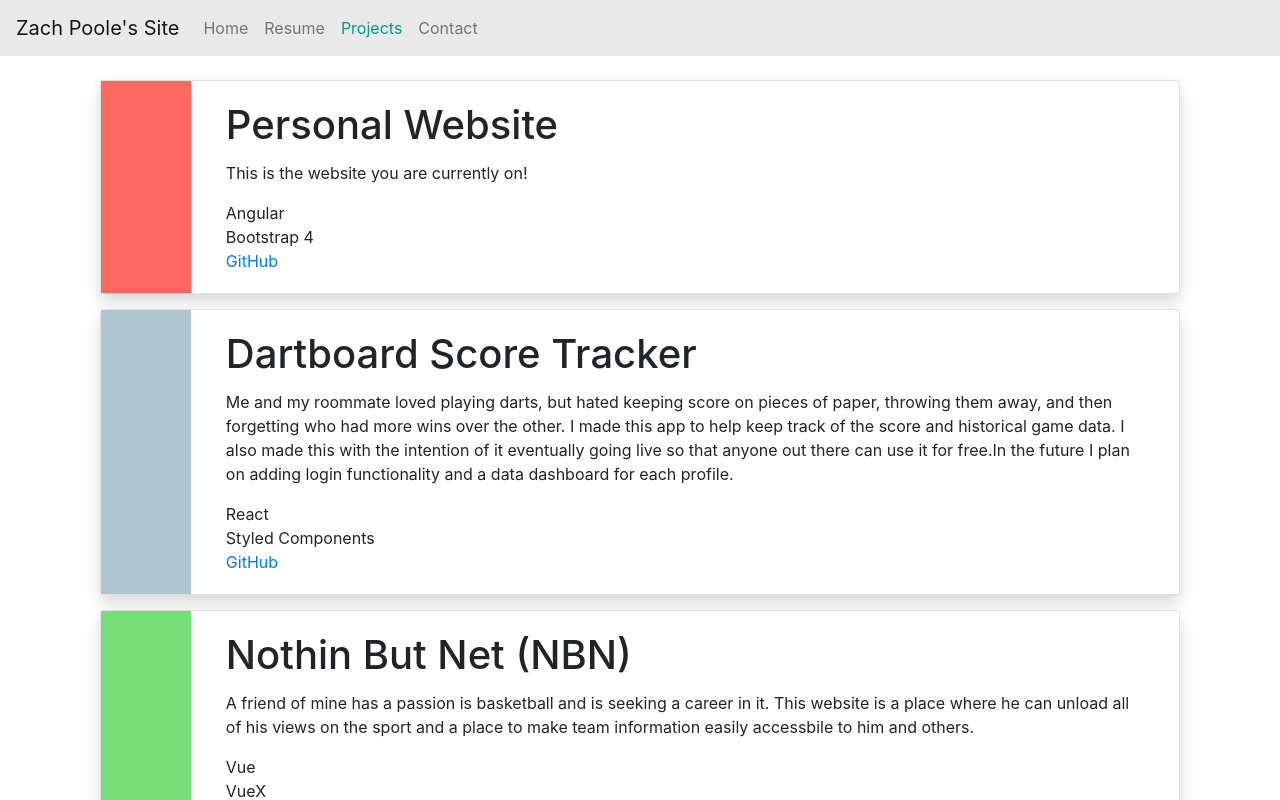
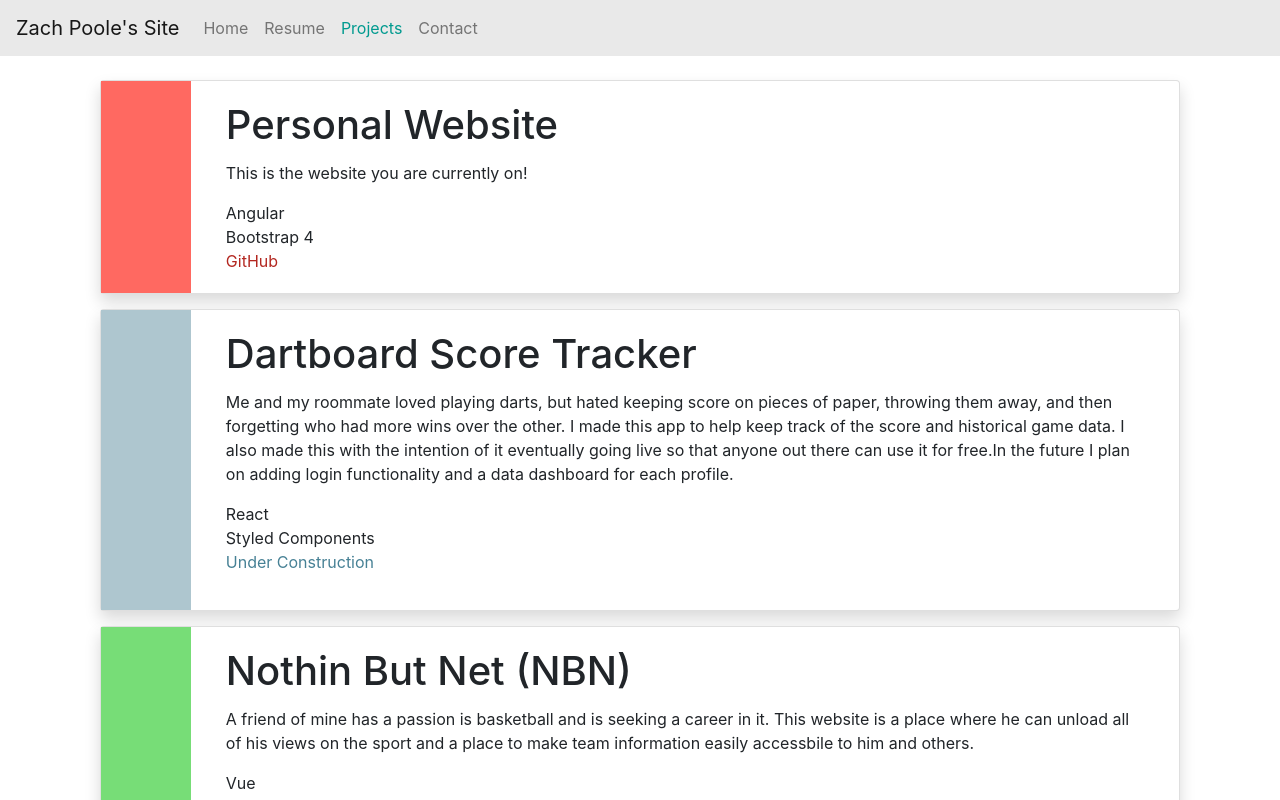
Before and after one commit to ZachPoole/PersonalWebsite, an Angular app: page /projects in a window 1280 px wide. Shown: the top 800 px of the page. Built offline with nearby package versions, Linux system fonts and the light colour scheme.

Commit message:
messing with styling on projects

```diff
--- a/src/app/components/projects/projects.component.css
+++ b/src/app/components/projects/projects.component.css
@@ -10,9 +10,23 @@
     background-color: var(--pastel-green);
 }
 
-.pastel-yellow {
-    background-color: var(--pastel-yellow);
+
+
+.pastel-red-text {
+    color:  #b32720;
 }
+
+.pastel-blue-text {
+    color: #478195;
+}
+
+.pastel-green-text {
+    color: #3ca03c;
+}
+
+
+
+
 
 
 .card, button {
--- a/src/app/components/projects/projects.component.html
+++ b/src/app/components/projects/projects.component.html
@@ -11,7 +11,8 @@
                         <div *ngFor="let tech of project.technologies">
                             <span>{{tech}}</span>
                         </div>
-                        <a class="card-link" target='_blank' href='https://github.com/ZachPoole/{{project.github}}'>GitHub</a>
+                        <a *ngIf="project.finished" class="{{project.color}}-text" target='_blank' href='https://www.github.com/ZachPoole/{{project.github}}'>GitHub</a>
+                        <p *ngIf="!project.finished" class="{{project.color}}-text">Under Construction</p>
                     </div>
                 </div>
             </div>
--- a/src/app/components/projects/projects.component.ts
+++ b/src/app/components/projects/projects.component.ts
@@ -12,22 +12,25 @@ export class ProjectsComponent implements OnInit {
       title: 'Personal Website',
       desc: 'This is the website you are currently on!',
       technologies: ['Angular', 'Bootstrap 4'],
-      github: 'leaguestats',
-      color: 'pastel-red'
+      github: 'personalwebsite',
+      color: 'pastel-red',
+      finished: true
     },
     {
       title: 'Dartboard Score Tracker',
       desc: 'Me and my roommate loved playing darts, but hated keeping score on pieces of paper, throwing them away, and then forgetting who had more wins over the other. I made this app to help keep track of the score and historical game data. I also made this with the intention of it eventually going live so that anyone out there can use it for free.In the future I plan on adding login functionality and a data dashboard for each profile. ',
       technologies: ['React', 'Styled Components'],
-      github: 'Interview',
-      color: 'pastel-blue'
+      github: 'dartboardscoreapp',
+      color: 'pastel-blue',
+      finished: false
     },
     {
       title: 'Nothin But Net (NBN)',
       desc: "A friend of mine has a passion is basketball and is seeking a career in it. This website is a place where he can unload all of his views on the sport and a place to make team information easily accessbile to him and others.",
       technologies: ['Vue', 'VueX'],
-      github: 'Interview',
-      color: 'pastel-green'
+      github: 'nbn-app',
+      color: 'pastel-green',
+      finished: false
     }
   ]
 
```
